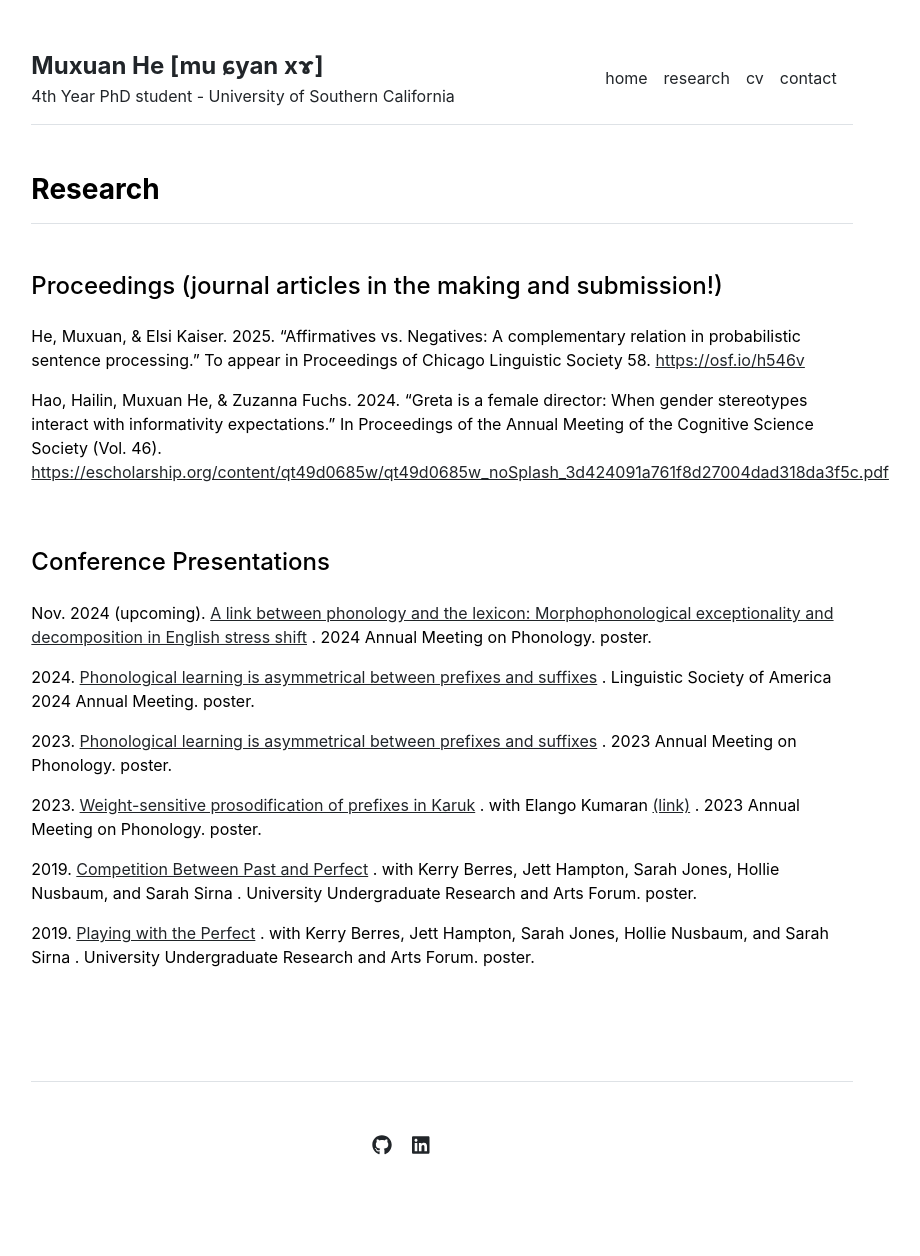
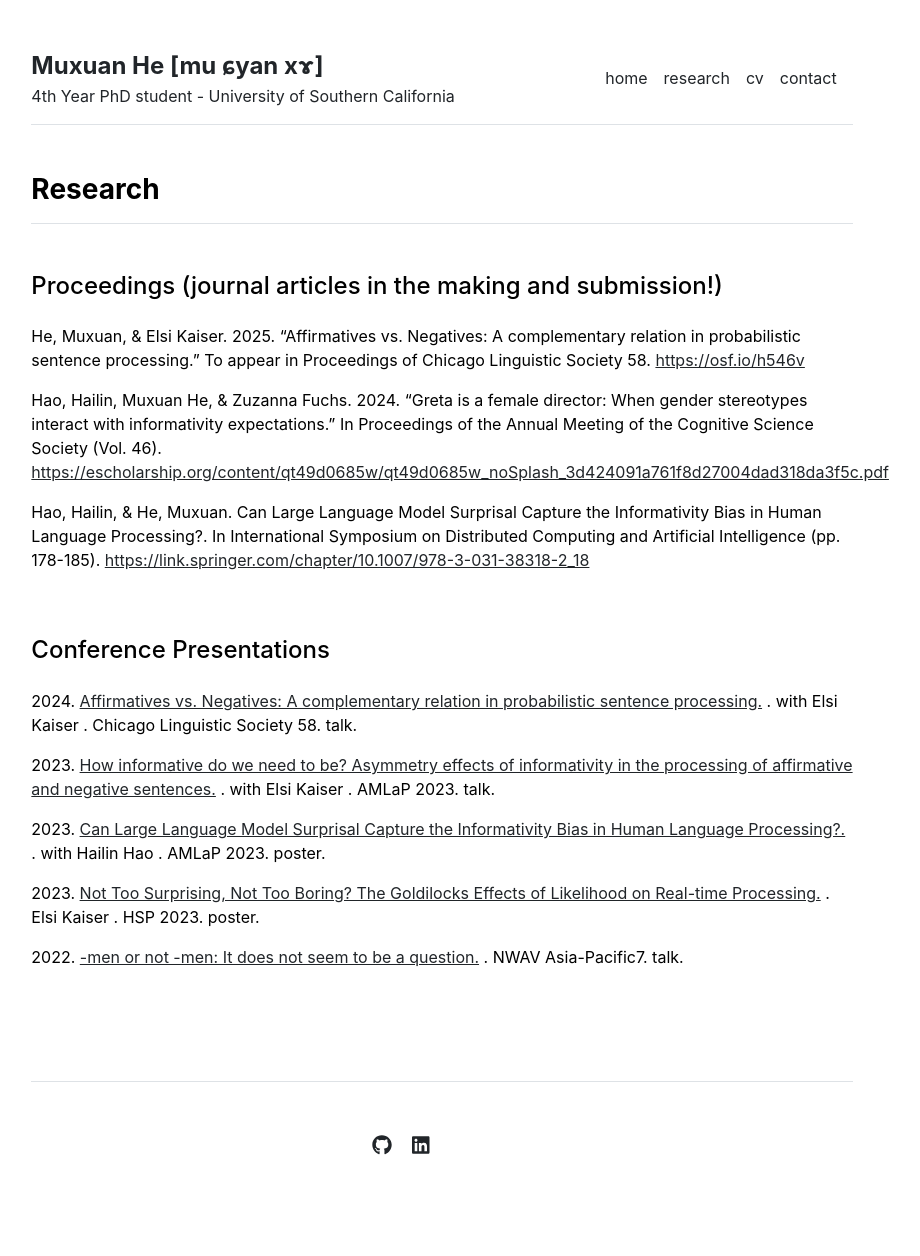
Before and after one commit to MuxuanHe/MuxuanHe.github.io, a Jekyll site: the page built from publications.md, in a window 1280 px wide. Shown: the whole page, without its empty margins (198-1118 px from the left). Built offline with Jekyll 4.4.1, drawn with Linux system fonts in a browser that asks for light colours.

Commit message:
Update publications.yml

```diff
--- a/_data/publications.yml
+++ b/_data/publications.yml
@@ -8,52 +8,47 @@
     - {name: 'Hao, Hailin, Muxuan He, & Zuzanna Fuchs. 2024. “Greta is a female director: When gender stereotypes interact with informativity expectations.” In
 Proceedings of the Annual Meeting of the Cognitive Science Society (Vol. 46).',
     url: 'https://escholarship.org/content/qt49d0685w/qt49d0685w_noSplash_3d424091a761f8d27004dad318da3f5c.pdf'}
+    - {name: 'Hao, Hailin, & He, Muxuan. Can Large Language Model Surprisal Capture the Informativity Bias in Human Language Processing?. In International Symposium on Distributed Computing and Artificial
+Intelligence (pp. 178-185).',
+    url: 'https://link.springer.com/chapter/10.1007/978-3-031-38318-2_18'}
 
   conference_presentations:
-    - date: 'Nov. 2024 (upcoming)'
-      title: 'A link between phonology and the lexicon: Morphophonological exceptionality and decomposition in English stress shift'
-      title_url: '/publications/AMP2024_submission.pdf'
-      #additional_author: ''
+    - date: '2024'
+      title: 'Affirmatives vs. Negatives: A complementary relation in probabilistic sentence processing.'
+      # title_url: ''
+      additional_author: 'with Elsi Kaiser'
       #additional_author_url: ''
-      conference_name: '2024 Annual Meeting on Phonology'
-      presentation_type: 'Poster'
+      conference_name: 'Chicago Linguistic Society 58'
+      presentation_type: 'Talk'
 
-    - date: '2024'
-      title: 'Phonological learning is asymmetrical between prefixes and suffixes'
-      title_url: '/publications/LSA24_prefix_poster.jpg'
-      #additional_author: ''
+    - date: '2023'
+      title: 'How informative do we need to be? Asymmetry effects of informativity in the processing of affirmative and negative sentences.'
+      title_url: 'https://osf.io/u6gyv'
+      additional_author: 'with Elsi Kaiser'
       #additional_author_url: ''
-      conference_name: 'Linguistic Society of America 2024 Annual Meeting'
+      conference_name: 'AMLaP 2023'
+      presentation_type: 'Talk'
+
+    - date: '2023'
+      title: 'Can Large Language Model Surprisal Capture the Informativity Bias in Human Language Processing?.'
+      title_url: 'https://osf.io/w3vds'
+      additional_author: 'with Hailin Hao'
+      #additional_author_url: ''
+      conference_name: 'AMLaP 2023'
       presentation_type: 'Poster'
 
     - date: '2023'
-      title: 'Phonological learning is asymmetrical between prefixes and suffixes'
-      title_url: '/publications/grachek_kaiser_AMP23_poster.pdf'
-      #additional_author: ''
-      #additional_author_url: ''
-      conference_name: '2023 Annual Meeting on Phonology'
+      title: 'Not Too Surprising, Not Too Boring? The Goldilocks Effects of Likelihood on Real-time Processing.'
+      # title_url: ' '
+      additional_author: 'Elsi Kaiser'
+      #additional_author_url: ' '
+      conference_name: 'HSP 2023'
       presentation_type: 'Poster'
 
-    - date: '2023'
-      title: 'Weight-sensitive prosodification of prefixes in Karuk'
-      title_url: '/publications/KumaranGrachek_AMP_2023_paper_60_poster.pdf'
-      additional_author: 'with Elango Kumaran'
-      additional_author_url: 'https://sites.google.com/usc.edu/elango/'
-      conference_name: '2023 Annual Meeting on Phonology'
-      presentation_type: 'Poster'
-
-    - date: '2019'
-      title: 'Competition Between Past and Perfect'
-      title_url: '/publications/uuraf_2019_poster.pdf'
-      additional_author: 'with Kerry Berres, Jett Hampton, Sarah Jones, Hollie Nusbaum, and Sarah Sirna'
+    - date: '2022'
+      title: '-men or not -men: It does not seem to be a question.'
+      # title_url: ''
+      # additional_author: ' '
       #additional_author_url: ' '
-      conference_name: 'University Undergraduate Research and Arts Forum'
-      presentation_type: 'Poster'
-
-    - date: '2019'
-      title: 'Playing with the Perfect'
-      title_url: '/publications/uuraf_2019_poster2.pdf'
-      additional_author: 'with Kerry Berres, Jett Hampton, Sarah Jones, Hollie Nusbaum, and Sarah Sirna'
-      #additional_author_url: ' '
-      conference_name: 'University Undergraduate Research and Arts Forum'
-      presentation_type: 'Poster'
+      conference_name: 'NWAV Asia-Pacific7'
+      presentation_type: 'Talk'
```
